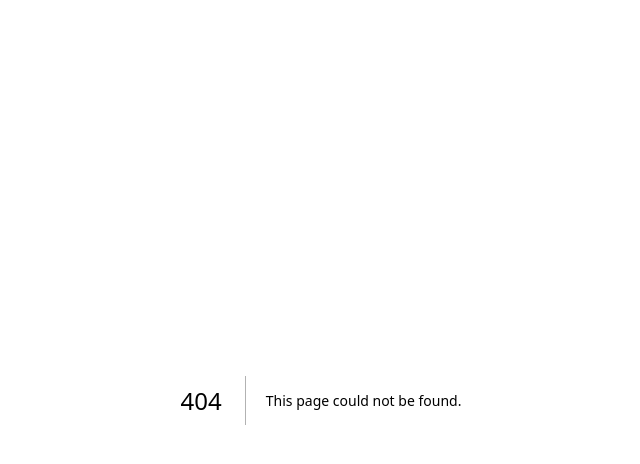
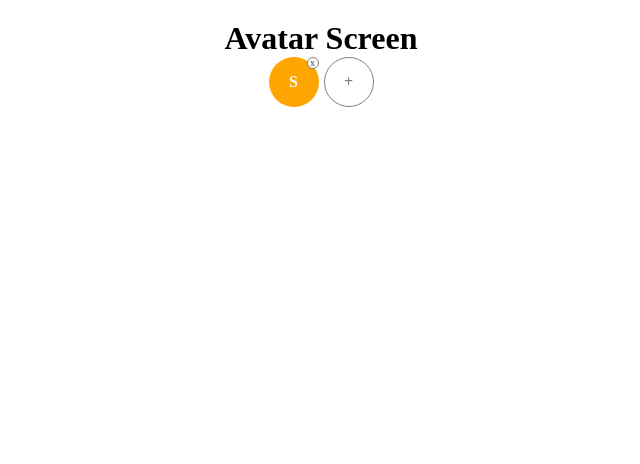
Before and after one commit to saivivek116/frontend-components, a Next.js app: page /Avatar in a window 1280 px wide. Before the commit this address had no page. Shown: the top 464 px of the page, without its empty margins (319-959 px from the left). Built offline with nearby package versions, Linux system fonts and the light colour scheme.

Commit message:
avatar component

```diff
--- /dev/null
+++ b/src/app/Avatar/page.jsx
@@ -0,0 +1,120 @@
+"use client";
+import { useState, useRef } from "react";
+import "./style.css"
+import ReactDOM from "react-dom";
+import Image from "next/image";
+
+const Avatar = ()=>{
+    const [users, setUsers] = useState([{name:"sai", id:1}]);
+    const [showDialog, setShowDialog] = useState(false);
+    const [showWarningDialog, setShowWarningDialog] = useState(false);
+    const [userToDelete, setUserToDelete] = useState(null); // Track user to delete
+
+    const handleClose =()=>{
+        setShowDialog(false)
+    }
+
+    const handleCloseWarning = () => {
+        setShowWarningDialog(false);
+        setUserToDelete(null);
+    }
+
+    const handleDeleteAction = (id)=>{
+        setUserToDelete(id);
+        setShowWarningDialog(true);
+    }
+
+    const handleDeleteUser = ()=>{
+        setUsers(users.filter(user => user.id !== userToDelete));
+        setShowWarningDialog(false);
+        setUserToDelete(null);
+    }
+
+    const handleAddUser = (user)=>{
+        setShowDialog(false);
+        const newUser = {
+            name:user,
+            id: Date.now(),
+        }
+        setUsers([...users, newUser])
+    }
+    return (
+        <div className="container">
+            <h1>Avatar Screen</h1>
+            <Users users={users} addUser={setShowDialog} onRemove={handleDeleteAction}/>
+            <UserInput isOpen={showDialog} onClose={handleClose} onConfirm={handleAddUser}/>
+            <Warning isOpen={showWarningDialog} onClose={handleCloseWarning} onConfirm={handleDeleteUser}/>
+        </div>
+    )
+}
+
+const UserInput = ({isOpen, onClose, onConfirm})=>{
+    const usernameRef = useRef("");
+
+    if(!isOpen){
+        return null
+    }
+    return ReactDOM.createPortal(
+        <div className="modal-container">
+            <div className="dialog">
+                <div className="dialog-header">
+                    <Image src="/add-user.png" width={20} height={20} alt="add-user"/>
+                    <h1>New user</h1>
+                    <button className="close" onClick={onClose}>X</button>
+                </div>
+                <div className="dialog-body">
+                    <label>Enter Name</label>
+                    <input ref={usernameRef} type="text" />
+                </div>
+                <div className="dialog-footer">
+                    <button onClick={onClose}>Cancel</button>
+                    <button onClick={()=>onConfirm(usernameRef.current.value)}>Confirm</button>
+                </div>
+            </div>
+        </div>,
+        document.querySelector("body")
+    )
+}
+
+const Users = ({users, addUser, onRemove})=>{
+    return (
+        <div className="users-list">
+            {   <>
+                {users.map((user,i)=>{
+                    return (
+                        <div key={user.id} className="avatar">
+                            {user.name[0].toUpperCase()}
+                            <span className="remove" onClick={()=>onRemove(user.id)}>x</span>
+                        </div>
+                    )
+                })}
+                <div className="add-user" onClick={()=>addUser(true)}>
+                    +
+                </div>
+            </>}
+        </div>
+    )
+}
+
+const Warning = ({isOpen, onClose, onConfirm}) => {
+    if (!isOpen) return null;
+    return ReactDOM.createPortal(
+        <div className="modal-container">
+            <div className="dialog">
+                <div className="dialog-header">
+                    <h1>Warning</h1>
+                </div>
+                <div className="dialog-body">
+                    <p>Are you sure you want to delete user?</p>
+                </div>
+                <div className="dialog-footer">
+                    <button onClick={onClose}>Cancel</button>
+                    <button onClick={onConfirm}>Continue</button>
+                </div>
+            </div>
+        </div>,
+        document.querySelector("body")
+    );
+}
+
+export default Avatar;
--- /dev/null
+++ b/src/app/Avatar/style.css
@@ -0,0 +1,114 @@
+* {
+  box-sizing: border-box;
+  margin: 0;
+  padding: 0;
+}
+.container{
+    width: 800px;
+    margin: 20px auto;
+    display: flex;
+    flex-direction: column;
+    justify-content: center;
+    align-items: center;
+}
+
+.avatar{
+    background-color: orange;
+    color: white;
+    width: 50px;
+    height: 50px;
+    border-radius: 50%;
+    font-weight: bold;
+    display: flex;
+    justify-content: center;
+    align-items: center;
+    position: relative;
+}
+
+.add-user{
+    background-color: white;
+    color: gray;
+    width: 50px;
+    height: 50px;
+    border-radius: 50%;
+    font-weight: bold;
+    display: flex;
+    justify-content: center;
+    align-items: center;
+    border: 1px solid gray;
+}
+
+.avatar span{
+    position: absolute;
+    top: 0px;
+    right: 0px;
+    /* transform: translate(50%, -50%); */
+    color: gray;
+    z-index: 2;
+    background-color: white;
+    display: flex;
+    justify-content: center;
+    align-items: center;
+    border-radius: 50%;
+    width: 5px;
+    height: 5px;
+    line-height: 0px;
+    font-size: 10px;
+    padding: 5px;
+    border: 1px solid gray;
+}
+
+.users-list{
+    display: flex;
+    gap:5px
+}
+
+.modal-container {
+    position:fixed;
+    top: 0;
+    left: 0;
+    right: 0;
+    bottom: 0;
+    /* width00px; */
+    background-color: rgba(0,0,0,0.4);
+    display: flex;
+    justify-content: center;
+    align-items: center;
+    z-index: 10;
+    /* border: 1px solid black; */
+
+  }
+
+  .dialog{
+    position: relative;
+    background-color: #fff;
+    border-radius: 8px;
+    box-shadow: "0 2px 8px rgba(0, 0, 0, 0.3)";
+    display: flex;
+    flex-direction: column;
+  }
+
+.dialog-header{
+    display: flex;
+    align-items: center;
+    justify-content: space-around;
+    background-color: gray;
+    border-top-left-radius: 8px;
+    border-top-right-radius: 8px;
+}
+
+.dialog-body{
+    padding: 20px;
+}
+.dialog-body label{
+    margin-right: 10px;
+}
+
+.dialog-footer{
+    padding: 20px;
+    display: flex;
+    background-color: gray;
+    justify-content: space-around;
+    border-bottom-left-radius: 8px;
+    border-bottom-right-radius: 8px;
+}
```
Also changed, not shown: public/add-user.png (added).
